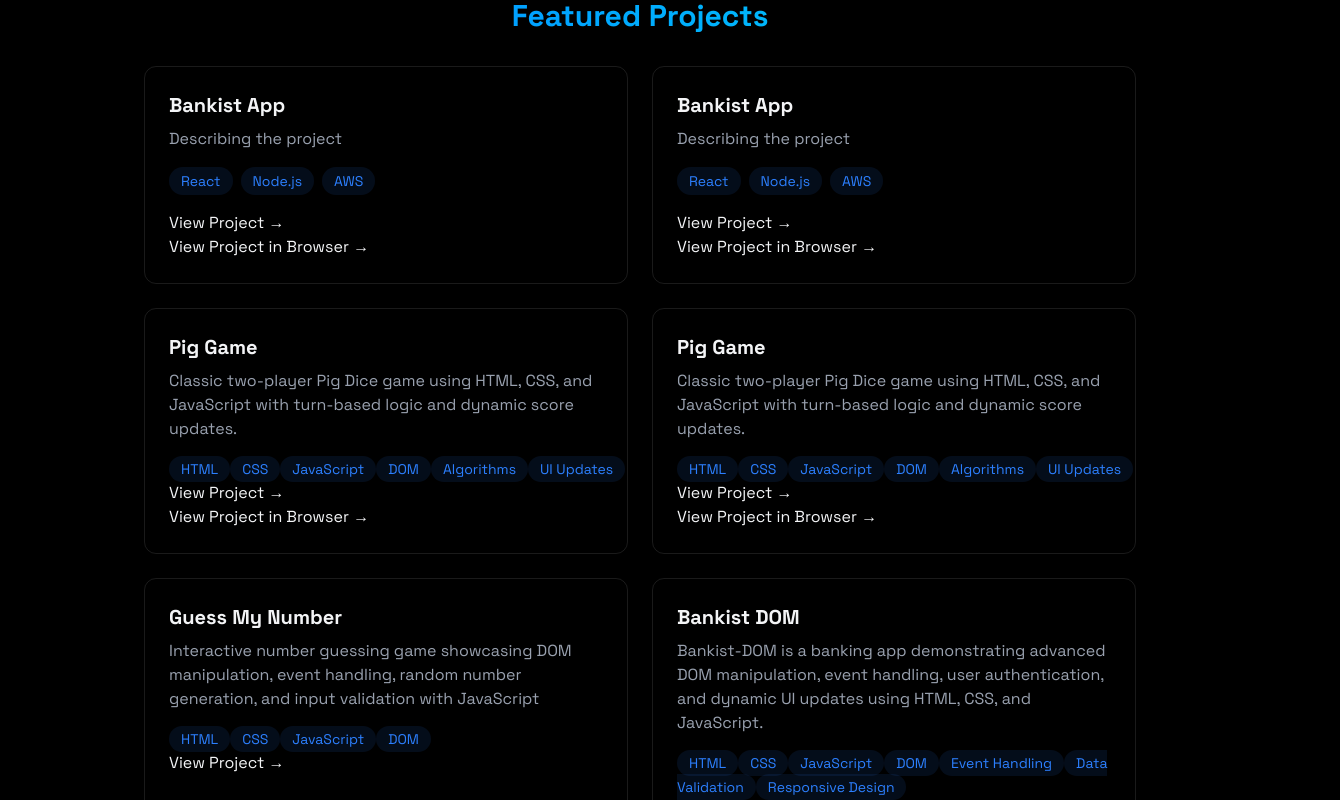
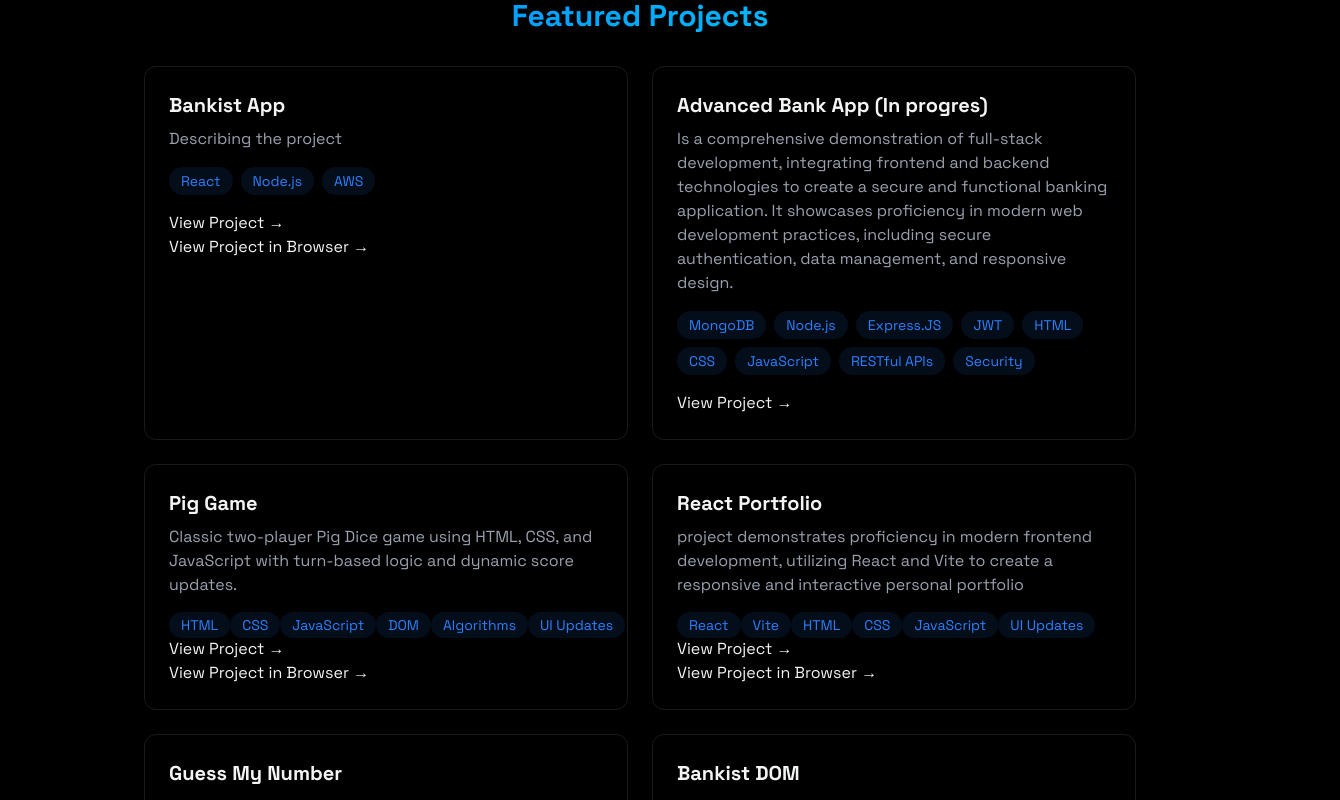
Before and after one commit to DaielCode/Daniel-portfolio, a React (Vite) app: page / in a window 1280 px wide. Shown: the part 1740-2540 px from the top of the page, 1340 px wide, since content can reach past the window. Built offline with nearby package versions, Linux system fonts and the light colour scheme.

Commit message:
New form

```diff
--- a/src/components/Projects.jsx
+++ b/src/components/Projects.jsx
@@ -50,14 +50,32 @@
               </div>
             </div>
             <div className="p-6 rounded-xl border border-white/10 hover:-translate-y-1 hover:border-blue-500/30 hover:shadow-[0_2px_8px_rgba(59,130,246,0.1)] transition-all">
-              <h3 className="text-xl font-bold mb-2">Bankist App</h3>
-              <p className="text-gray-400 mb-4">Describing the project</p>
+              <h3 className="text-xl font-bold mb-2">
+                Advanced Bank App (In progres)
+              </h3>
+              <p className="text-gray-400 mb-4">
+                Is a comprehensive demonstration of full-stack development,
+                integrating frontend and backend technologies to create a secure
+                and functional banking application. It showcases proficiency in
+                modern web development practices, including secure
+                authentication, data management, and responsive design.
+              </p>
               <div className="flex flex-wrap gap-2 mb-4">
-                {["React", "Node.js", "AWS"].map((tech, key) => (
+                {[
+                  "MongoDB",
+                  "Node.js",
+                  "Express.JS",
+                  "JWT",
+                  "HTML",
+                  "CSS",
+                  "JavaScript",
+                  "RESTful APIs",
+                  "Security",
+                ].map((tech, key) => (
                   <span
                     key={key}
                     className="bg-blue-500/10 text-blue-500 py-1 px-3 rounded-full text-sm hover:bg-blue-500/20
-                                    hover:shadow-[0_2px_8px_rgba(59,130,246,0.2)] transition
+                                    hover:shadow-[0_2px_8px_rgba(59,130,246,0.2)] transition whitespace-nowrap
                     "
                   >
                     {tech}
@@ -66,23 +84,12 @@
               </div>
               <div className="flex justify between items-center">
                 <a
-                  href="https://github.com/DaielCode/BankApp"
+                  href="https://github.com/DaielCode/Advanced_Bank_Aplication"
                   target="_blank"
                   rel="noopener noreferrer"
                   className="text-blue-4-- hover:text-blue-300 trasition-colors"
                 >
                   View Project →{" "}
-                </a>
-              </div>
-              <div>
-                {" "}
-                <a
-                  href="https://daielcode.github.io/BankApp/"
-                  target="_blank"
-                  rel="noopener noreferrer"
-                  className="text-blue-4-- hover:text-blue-300 trasition-colors"
-                >
-                  View Project in Browser →{" "}
                 </a>
               </div>
             </div>
@@ -135,18 +142,19 @@
             </div>
 
             <div className="p-6 rounded-xl border border-white/10 hover:-translate-y-1 hover:border-blue-500/30 hover:shadow-[0_2px_8px_rgba(59,130,246,0.1)] transition-all">
-              <h3 className="text-xl font-bold mb-2">Pig Game</h3>
+              <h3 className="text-xl font-bold mb-2">React Portfolio</h3>
               <p className="text-gray-400 mb-4">
-                Classic two-player Pig Dice game using HTML, CSS, and JavaScript
-                with turn-based logic and dynamic score updates.
+                project demonstrates proficiency in modern frontend development,
+                utilizing React and Vite to create a responsive and interactive
+                personal portfolio
               </p>
               <div>
                 {[
+                  "React",
+                  "Vite",
                   "HTML",
                   "CSS",
                   "JavaScript",
-                  "DOM",
-                  "Algorithms",
                   "UI Updates",
                 ].map((tech, key) => (
                   <span
@@ -161,7 +169,7 @@
               </div>
               <div className="flex justify between items-center">
                 <a
-                  href="https://github.com/"
+                  href="https://github.com/DaielCode/Daniel-portfolio"
                   target="_blank"
                   rel="noopener noreferrer"
                   className="text-blue-4-- hover:text-blue-300 trasition-colors"
@@ -172,7 +180,7 @@
               <div>
                 {" "}
                 <a
-                  href="https://daielcode.github.io/Pig-Game/"
+                  href="https://daielcode.github.io/Daniel-portfolio/"
                   target="_blank"
                   rel="noopener noreferrer"
                   className="text-blue-4-- hover:text-blue-300 trasition-colors"
@@ -193,7 +201,7 @@
                   <span
                     key={key}
                     className="bg-blue-500/10 text-blue-500 py-1 px-3 rounded-full text-sm hover:bg-blue-500/20
-                                    hover:shadow-[0_2px_8px_rgba(59,130,246,0.2)] transition
+                                    hover:shadow-[0_2px_8px_rgba(59,130,246,0.2)] transition whitespace-nowrap
                     "
                   >
                     {tech}
@@ -231,7 +239,7 @@
                   <span
                     key={key}
                     className="bg-blue-500/10 text-blue-500 py-1 px-3 rounded-full text-sm hover:bg-blue-500/20
-                                    hover:shadow-[0_2px_8px_rgba(59,130,246,0.2)] transition
+                                    hover:shadow-[0_2px_8px_rgba(59,130,246,0.2)] transition whitespace-nowrap
                     "
                   >
                     {tech}
```
